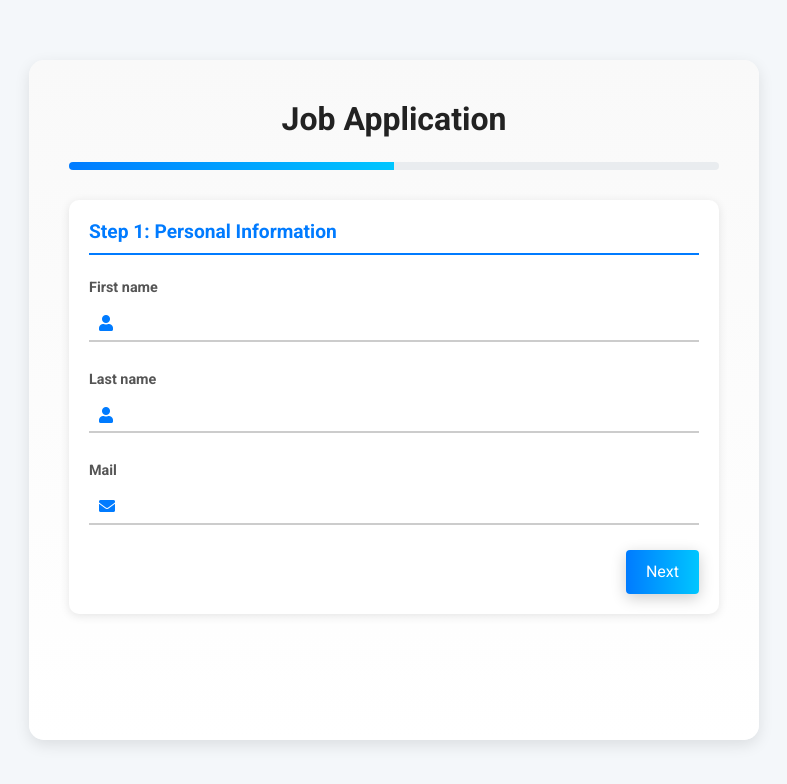
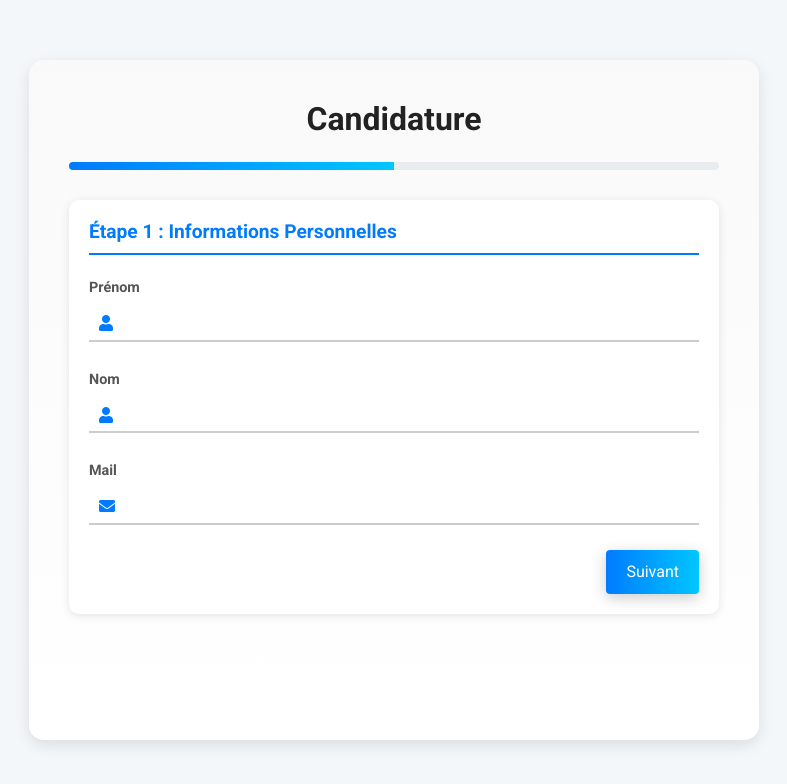
Before and after one commit to NotSoHealthy/WorkFlow-Web, a Symfony app: template templates/application/indexApplication.html.twig in a window 1280 px wide. Shown: the top 784 px of the page, without its empty margins (266-1053 px from the left). Run offline with Twig, Linux system fonts and the light colour scheme; the template is opened without the code that fills it, so the values that code supplies are empty; form fields are guessed from the names that the template uses; some libraries are stand-ins or nearby versions.

Commit message:
minor changes

```diff
--- a/src/Controller/ShowJobsController.php
+++ b/src/Controller/ShowJobsController.php
@@ -66,6 +66,7 @@ class ShowJobsController extends AbstractController
         return $this->render('application/indexApplication.html.twig', [
             'form' => $form->createView(),
             'jobOfferId' => $id,
+            'joboffer' => $jobOffer
         ]);
     }
 }
--- a/templates/application/indexApplication.html.twig
+++ b/templates/application/indexApplication.html.twig
@@ -1,9 +1,9 @@
 <!DOCTYPE html>
-<html lang="en">
+<html lang="fr">
 <head>
   <meta charset="UTF-8"/>
   <meta name="viewport" content="width=device-width, initial-scale=1.0"/>
-  <title>Apply for a Job</title>
+  <title>Postuler pour un emploi</title>
   <link rel="stylesheet" href="https://stackpath.bootstrapcdn.com/bootstrap/4.5.2/css/bootstrap.min.css"/>
   <link rel="stylesheet" href="https://cdnjs.cloudflare.com/ajax/libs/aos/2.3.4/aos.css"/>
   <link href="https://fonts.googleapis.com/css2?family=Roboto:wght@300;400;700&display=swap" rel="stylesheet"/>
@@ -40,7 +40,7 @@
     }
     .form-steps-container {
       position: relative;
-      min-height: 500px; /* Adjust based on content */
+      min-height: 500px; /* Ajustez selon le contenu */
     }
     .form-step {
       position: absolute;
@@ -132,12 +132,12 @@
     <div class="row">
       <div class="col-md-8 offset-md-2">
         <div class="form-section" data-aos="fade-up">
-          <h2 class="text-center mb-4">Job Application</h2>
+          <h2 class="text-center mb-4">Candidature</h2>
           {% if jobOfferId is defined %}
-            <h3>Applying for Job ID: {{ jobOfferId }}</h3>
+            <h3>Postuler pour l'offre d'emploi : {{ joboffer.title }}</h3>
           {% endif %}
 
-          <!-- Progress Bar -->
+          <!-- Barre de progression -->
           <div class="progress">
             <div class="progress-bar" role="progressbar" style="width: 50%;" aria-valuenow="50" aria-valuemin="0" aria-valuemax="100"></div>
           </div>
@@ -145,56 +145,56 @@
           {{ form_start(form, {'attr': {'id': 'applicationForm'}}) }}
 
           <div id="formStepsContainer" class="form-steps-container">
-            <!-- STEP 1 -->
+            <!-- ÉTAPE 1 -->
             <div id="step1" class="form-step visible">
-              <h3>Step 1: Personal Information</h3>
+              <h3>Étape 1 : Informations Personnelles</h3>
               <div class="form-group">
                 <i class="fas fa-user"></i>
-                {{ form_label(form.firstName) }}
+                {{ form_label(form.firstName, 'Prénom') }}
                 {{ form_widget(form.firstName, {'attr': {'class': 'form-control'}}) }}
                 {{ form_errors(form.firstName) }}
               </div>
               <div class="form-group">
                 <i class="fas fa-user"></i>
-                {{ form_label(form.lastName) }}
+                {{ form_label(form.lastName, 'Nom') }}
                 {{ form_widget(form.lastName, {'attr': {'class': 'form-control'}}) }}
                 {{ form_errors(form.lastName) }}
               </div>
               <div class="form-group">
                 <i class="fas fa-envelope"></i>
-                {{ form_label(form.mail) }}
+                {{ form_label(form.mail, 'Mail') }}
                 {{ form_widget(form.mail, {'attr': {'class': 'form-control'}}) }}
                 {{ form_errors(form.mail) }}
               </div>
               <div class="text-right mt-3">
-                <button type="button" class="btn btn-primary btn-next" onclick="nextTab()">Next</button>
+                <button type="button" class="btn btn-primary btn-next" onclick="nextTab()">Suivant</button>
               </div>
             </div>
 
-            <!-- STEP 2 -->
+            <!-- ÉTAPE 2 -->
             <div id="step2" class="form-step hidden">
-              <h3>Step 2: Application Details</h3>
+              <h3>Étape 2 : Détails de la candidature</h3>
               <div class="form-group">
                 <i class="fas fa-briefcase"></i>
-                {{ form_label(form.jobOffer) }}
+                {{ form_label(form.jobOffer, "Offre d'emploi") }}
                 {{ form_widget(form.jobOffer, {'attr': {'class': 'form-control'}}) }}
                 {{ form_errors(form.jobOffer) }}
               </div>
               <div class="form-group">
                 <i class="fas fa-file-alt"></i>
-                {{ form_label(form.CV) }}
+                {{ form_label(form.CV, 'CV') }}
                 {{ form_widget(form.CV, {'attr': {'class': 'form-control'}}) }}
                 {{ form_errors(form.CV) }}
               </div>
               <div class="form-group">
                 <i class="fas fa-file-alt"></i>
-                {{ form_label(form.Cover_Letter) }}
+                {{ form_label(form.Cover_Letter, 'Lettre de motivation') }}
                 {{ form_widget(form.Cover_Letter, {'attr': {'class': 'form-control'}}) }}
                 {{ form_errors(form.Cover_Letter) }}
               </div>
               <div class="text-right mt-3">
-                <button type="button" class="btn btn-secondary btn-prev" onclick="prevTab()">Previous</button>
-                <button type="submit" class="btn btn-primary">Submit Application</button>
+                <button type="button" class="btn btn-secondary btn-prev" onclick="prevTab()">Précédent</button>
+                <button type="submit" class="btn btn-primary">Envoyer la candidature</button>
               </div>
             </div>
           </div>
```
Also changed, not shown: src/Entity/Application.php (+11 -4 lines), src/Entity/Interview.php (+16 -2 lines), src/Entity/JobOffer.php (+24 -4 lines), public/images/qr_67f581f52dd2f.svg (added), public/images/qr_67f582381d1e3.svg (added), public/uploads/applications/67f583be06702.jpg (added), public/uploads/applications/67f583be11163.jpg (added), public/uploads/applications/67f58400142db.jpg (added), public/uploads/applications/67f58400148ba.jpg (added).
